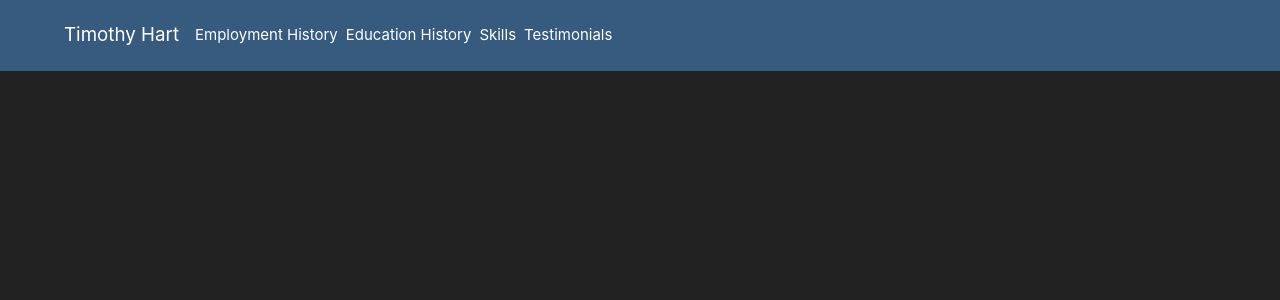
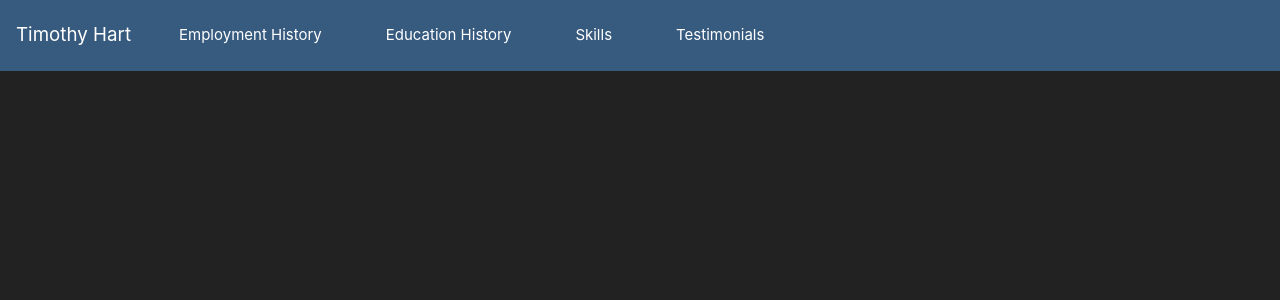
Before and after one commit to timface/resume-app, a React (Create React App) app in the folder frontend/: page / in a window 1280 px wide. Shown: the top 300 px of the page. Built offline with nearby package versions, Linux system fonts and the light colour scheme.

Commit message:
CSS formatting of links and Testimonials

```diff
--- a/frontend/src/Navbar/NavBar.js
+++ b/frontend/src/Navbar/NavBar.js
@@ -4,13 +4,13 @@ import {Link} from 'react-router-dom';
 function NavBar() {
     return (
         <nav className="navbar navbar-expand navbar-left navbar-dark bg-primary fixed-top">
-            <Link className="navbar-brand ml-5" to="/">
+            <Link className="navbar-brand" to="/">
                 Timothy Hart
             </Link>
-            <Link className="nav-item text-white mr-2" to="/workhistory">Employment History</Link>
-            <Link className="nav-item text-white mr-2" to="/eduhistory">Education History</Link>
-            <Link className="nav-item text-white mr-2" to="/skills">Skills</Link>
-            <Link className="nav-item text-white mr-2" to="/testimonials">Testimonials</Link>
+            <Link className="nav nav-item nav-link text-white" to="/workhistory">Employment History</Link>
+            <Link className="nav nav-item nav-link text-white" to="/eduhistory">Education History</Link>
+            <Link className="nav nav-item nav-link text-white" to="/skills">Skills</Link>
+            <Link className="nav nav-item nav-link text-white" to="/testimonials">Testimonials</Link>
         </nav>
     );
 }
--- a/frontend/src/TestimonialPage/TestimonialPage.js
+++ b/frontend/src/TestimonialPage/TestimonialPage.js
@@ -7,13 +7,13 @@ function TestimonialPage(props) {
     return (
         <div className="container">
             <div className="row">
-                <h4>Testimonials:</h4>
+                <h4 className="">Testimonials:</h4>
                 <small>Quotes pulled from JCU student feedback surveys during <Link to="/history/1">Academic Role</Link></small>
                 <ul className="list-unstyled">
                     {testimonials === null && <div className="spinner-border">Loading...</div>}
                     {testimonials && testimonials
                         .map((test, idx) => (
-                            <li key={idx}>{test}</li>
+                            <li className="test-list-item" key={idx}>"{test}"</li>
                         ))
                     }
                 </ul>
--- a/frontend/src/index.css
+++ b/frontend/src/index.css
@@ -13,7 +13,7 @@ code {
     monospace;
 }
 
-li::before{
+li.test-list-item::before{
    content: '\1F44D';
    margin-right: 1rem;
 }
```
